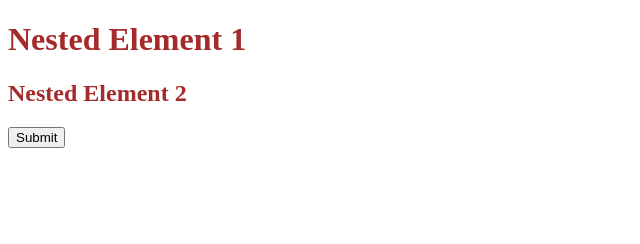
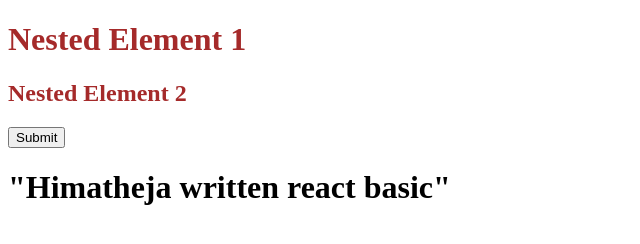
Before and after one commit to Himatheja10/Namaste-react-Assignment, a plain HTML site: page index.html in a window 1280 px wide. Shown: the whole page, without its empty margins (0-640 px from the left). Drawn offline with nearby package versions, Linux system fonts and the light colour scheme.

Commit message:
Just for checking commit

```diff
--- a/index.html
+++ b/index.html
@@ -10,6 +10,7 @@
     <div id="root">
 
     </div>
+    <h1>"Himatheja written react basic"</h1>
 
 
     <script crossorigin src="https://unpkg.com/react@18/umd/react.development.js"></script>
```
